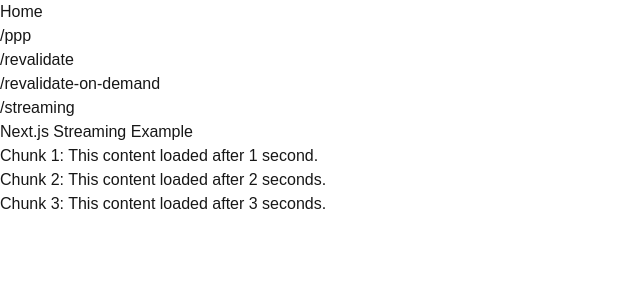
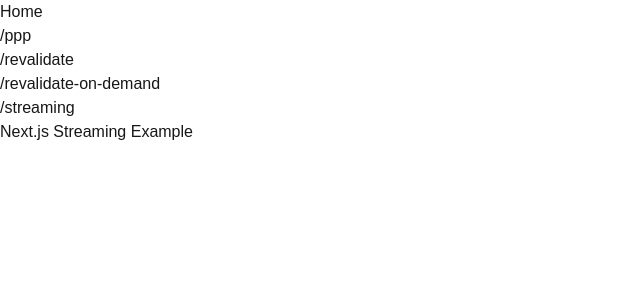
Before and after one commit to mirumee/nextjs-tco, a Next.js app: page /streaming in a window 1280 px wide. Shown: the top 300 px of the page, without its empty margins (0-640 px from the left). Built offline with nearby package versions, Linux system fonts and the light colour scheme.

Commit message:
Remove streaming example code and comments

```diff
--- a/src/app/streaming/page.tsx
+++ b/src/app/streaming/page.tsx
@@ -1,10 +1,10 @@
-import { Suspense } from "react";
+// import { Suspense } from "react";
 
 export default function StreamingPage() {
   return (
     <div className="p-8">
       <h1 className="text-2xl font-bold mb-4">Next.js Streaming Example</h1>
-      <Suspense fallback={<p>Loading chunk 1...</p>}>
+      {/* <Suspense fallback={<p>Loading chunk 1...</p>}>
         <ContentChunk1 />
       </Suspense>
       <Suspense fallback={<p>Loading chunk 2...</p>}>
@@ -12,22 +12,22 @@ export default function StreamingPage() {
       </Suspense>
       <Suspense fallback={<p>Loading chunk 3...</p>}>
         <ContentChunk3 />
-      </Suspense>
+      </Suspense> */}
     </div>
   );
 }
 
-async function ContentChunk1() {
-  await new Promise((resolve) => setTimeout(resolve, 1000));
-  return <p>Chunk 1: This content loaded after 1 second.</p>;
-}
+// async function ContentChunk1() {
+//   await new Promise((resolve) => setTimeout(resolve, 1000));
+//   return <p>Chunk 1: This content loaded after 1 second.</p>;
+// }
 
-async function ContentChunk2() {
-  await new Promise((resolve) => setTimeout(resolve, 2000));
-  return <p>Chunk 2: This content loaded after 2 seconds.</p>;
-}
+// async function ContentChunk2() {
+//   await new Promise((resolve) => setTimeout(resolve, 2000));
+//   return <p>Chunk 2: This content loaded after 2 seconds.</p>;
+// }
 
-async function ContentChunk3() {
-  await new Promise((resolve) => setTimeout(resolve, 3000));
-  return <p>Chunk 3: This content loaded after 3 seconds.</p>;
-}
+// async function ContentChunk3() {
+//   await new Promise((resolve) => setTimeout(resolve, 3000));
+//   return <p>Chunk 3: This content loaded after 3 seconds.</p>;
+// }
```
